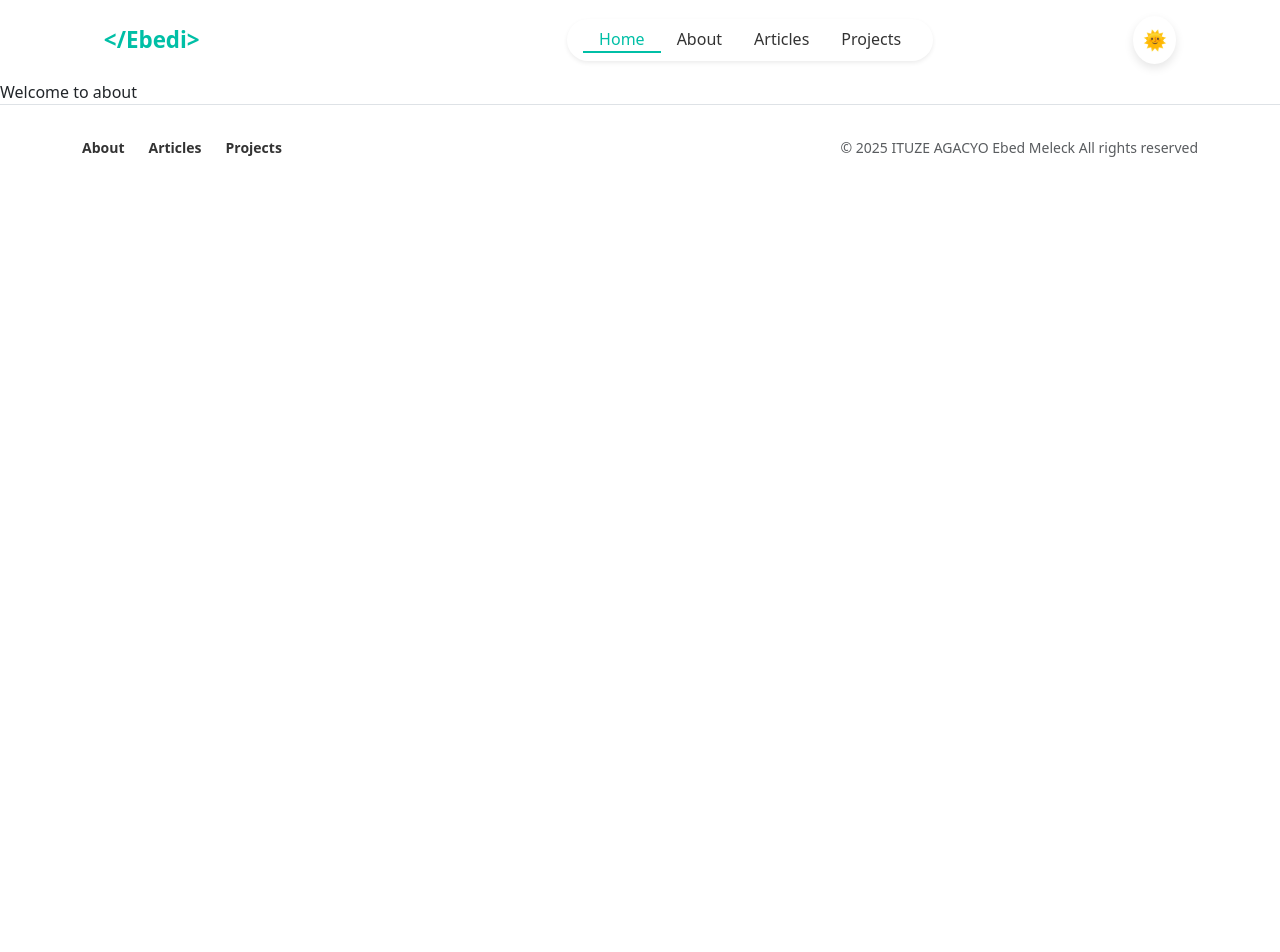
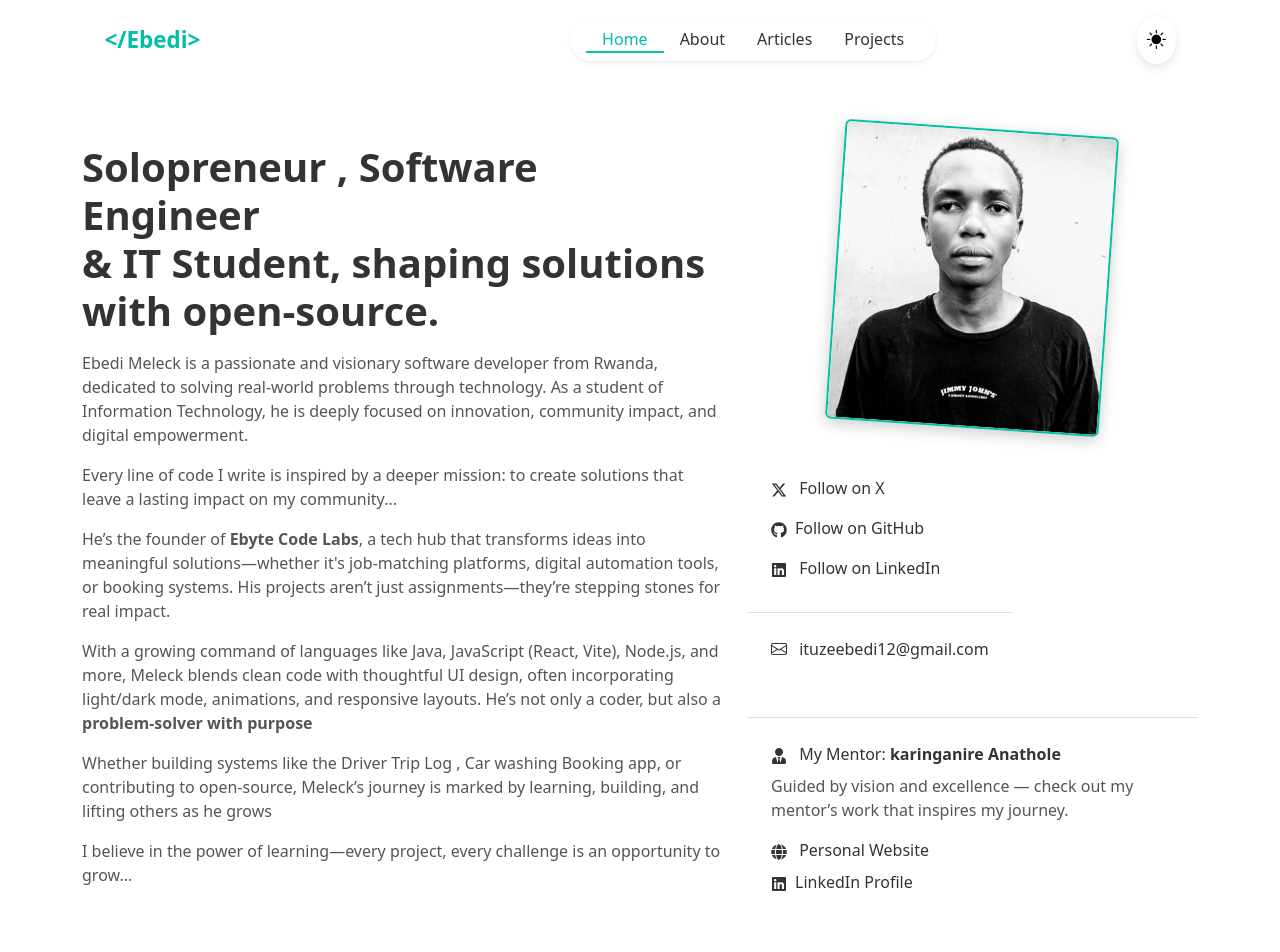
Before and after one commit to ISONIC0788/ebedimeleck.engineer, a React (Vite) app in the folder ebedi.eng/: page /about in a window 1280 px wide. Shown: the top 952 px of the page. Before the commit the page ends 800 px from the top, so only its background shows below. Built offline with nearby package versions, Linux system fonts and the light colour scheme.

Commit message:
abaut: all content added more info  abaut me

```diff
--- a/ebedi.eng/src/components/Footer.jsx
+++ b/ebedi.eng/src/components/Footer.jsx
@@ -27,7 +27,7 @@ function Footer() {
               }
             </div>
             {/* right */}
-            <div  className=' text-end  mt-2 mt-md-0 text-muted '>
+            <div  className=' text-end  mt-2 mt-md-0 lead-text '>
 
               {/* text-muted */}
               &copy; {currentYear} {developerName} All rights reserved
--- a/ebedi.eng/src/components/Hero.jsx
+++ b/ebedi.eng/src/components/Hero.jsx
@@ -2,11 +2,12 @@ import React from "react";
 // import "../styles/hero.scss";
 import '../styles/navbar.css'
 import { FaGithub, FaLinkedin, FaTwitter } from "react-icons/fa";
+import { FaXTwitter } from 'react-icons/fa6';
 import profilephoto from '../../public/profilephoto.jpg'
 
 const Hero = () => {
   return (
-    <section className="hero-section py-1">
+    <section className="hero-section py-5">
       <div className="container d-flex flex-column flex-md-row align-items-center justify-content-center text-white">
         <img
           src={profilephoto} // Replace with your image path
@@ -24,7 +25,7 @@ const Hero = () => {
           </p>
 
           <div className="social-icons mt-4">
-            <a href="#"><FaTwitter size={20} /></a>
+            <a href="#"><FaXTwitter size={20} /></a>
             <a href="https://github.com/ISONIC0788" target="_blank" rel="noopener noreferrer"><FaGithub size={20} /></a>
             <a href="https://www.linkedin.com/in/ituze-agacyo-ebed-meleck-65a13b2b7/" target="_blank" rel="noopener noreferrer"><FaLinkedin size={20} /></a>
           </div>
--- a/ebedi.eng/src/components/NavBar.jsx
+++ b/ebedi.eng/src/components/NavBar.jsx
@@ -2,6 +2,7 @@ import React, { useState } from "react";
 import "../styles/navbar.scss";
 
 import { Link, useLocation } from "react-router-dom";
+import { FaMoon, FaSun } from "react-icons/fa";
 
 const Navbar = () => {
   const location  = useLocation();
@@ -20,7 +21,7 @@ const Navbar = () => {
 
   const navLinks = ["Home", "About", "Articles", "Projects"];
 
-  const getPath = (link) =>(link ==="Home"?"/":`/${link.toLowerCase()}`);
+  const getPath = (link) =>(link ===navLinks ?"/":`/${link.toLowerCase()}`);
 
   const currentPath  = location.pathname;
 
@@ -74,8 +75,11 @@ const path = getPath(link);
         </div>
 
         {/* Mode Toggle on the Right */}
-        <button className="mode-toggle-btn ms-3" onClick={toggleMode}>
-          {darkMode ? "🌙" : "🌞"}
+        <button className="mode-toggle-btn ms-3 " onClick={toggleMode}>
+          {darkMode ?  <i className="bi bi-moon-fill"></i> : <i className="bi bi-sun-fill"></i>}
+          {/* // <FaMoon /> : <FaSun /> */}
+          {/* // "🌙" : "🌞" */}
+
         </button>
       </div>
     </div>
--- /dev/null
+++ b/ebedi.eng/src/components/PortfolioCard.jsx
@@ -0,0 +1,121 @@
+import React from "react";
+// import "./PortfolioCard.css";
+import { FaGithub, FaLinkedin, FaTwitter } from "react-icons/fa";
+import { FaXTwitter } from 'react-icons/fa6';
+import { FaUserTie  , FaGlobe} from "react-icons/fa";
+import profilephoto from '../../public/profilephoto.jpg'
+
+function PortfolioCard() {
+  return (
+    <div className="portfolio-card container py-5">
+      <div className="row align-items-center">
+
+        {/* Left: Intro Text */}
+        <div className="col-md-7">
+          <h1 className="fw-bold title-text">
+            Solopreneur , Software Engineer
+            <br />
+            & IT Student,
+            shaping solutions with open-source.
+          </h1>
+          <p className="mt-3 lead-text">
+          Ebedi Meleck is a passionate and visionary software developer from Rwanda,
+           dedicated to solving real-world problems through technology. As a student of
+           Information Technology, he is deeply focused on innovation, community impact,
+            and digital empowerment.
+             {/* His mission is clear: connect skills to opportunity—helping fresh
+             graduates, freelancers, and students gain practical experience and jobs through platforms he */}
+          </p>
+          <p className="mt-3 lead-text">
+            Every line of code I write is inspired by a deeper mission: to create
+            solutions that leave a lasting impact on my community...
+          </p>
+
+          <p className="mt-3 lead-text">
+          He’s the founder of <strong>Ebyte Code Labs</strong>, a tech hub that transforms ideas into meaningful solutions—whether
+           it's job-matching platforms, digital automation tools, or booking systems. His projects aren’t just assignments—they’re
+            stepping stones for real impact.
+
+          </p>
+          <p className="mt-3 lead-text">
+          With a growing command of languages like Java, JavaScript (React, Vite), Node.js, and more, Meleck blends clean code with thoughtful UI design, often
+          incorporating light/dark mode, animations, and responsive layouts. He’s not only a coder, but also a <strong>problem-solver with purpose</strong>
+          </p>
+          <p className="mt-3 lead-text">
+          Whether building systems like the Driver Trip Log , Car washing Booking app, or contributing to open-source, Meleck’s journey is marked by learning, building, and lifting others as he grows
+          </p>
+
+          <p className="lead-text">
+            I believe in the power of learning—every project, every challenge is an
+            opportunity to grow...
+          </p>
+        </div>
+
+        {/* Right: Profile + Social Links */}
+        <div className="col-md-5 text-center mt-4 mt-md-0">
+          <img
+            src={profilephoto}
+            alt="Profile"
+            className=" rounded profile-img bounce-on-load animated-shadow"
+
+            style={{ transform: "rotate(4deg)" }}
+          />
+
+          <div className="mt-5 d-flex flex-column gap-3 align-items-start social-links">
+            <a href="https://x.com" target="_blank" rel="noopener noreferrer" className="px-4">
+            <FaXTwitter className="me-2"/> Follow on X
+            </a>
+            <a href="https://github.com/ISONIC0788" target="_blank" rel="noopener noreferrer" className="px-4">
+            <FaGithub className="me-2"/>
+              Follow on GitHub
+            </a>
+            <a href="https://www.linkedin.com/in/ituze-agacyo-ebed-meleck-65a13b2b7/" target="_blank" rel="noopener noreferrer" className="px-4">
+            <FaLinkedin className="me-2"/> Follow on LinkedIn
+            </a>
+
+            <a href="mailto:ituzeebedi12@gmail.com " className="mt-3 border-top px-4 py-4">
+              <i className="bi bi-envelope me-2"></i> ituzeebedi12@gmail.com
+            </a>
+
+            <a
+  href="https://www.linkedin.com/in/mentor-profile"
+  target="_blank"
+  rel="noopener noreferrer"
+  className="mt-3 border-top px-4 py-4 w-100 text-start"
+>
+ <FaUserTie className="me-2" />  My Mentor: <strong className="fw-bold">karinganire Anathole</strong> <br />
+
+  <span className="lead-text d-block mt-2">
+    Guided by vision and excellence — check out my mentor’s work that inspires my journey.
+  </span>
+
+  {/* Mentor Links */}
+  <div className="mt-3 d-flex flex-column gap-2">
+    <a
+      href="https://karinganire-anathole.netlify.app/"
+      target="_blank"
+      rel="noopener noreferrer"
+      className="text-decoration-none"
+    >
+      <FaGlobe className="me-2"/> Personal Website
+    </a>
+    <a
+      href="https://www.linkedin.com/in/karinganire-anathole"
+      target="_blank"
+      rel="noopener noreferrer"
+      className="text-decoration-none"
+    >
+        <FaLinkedin className="me-2"/>
+       LinkedIn Profile
+    </a>
+  </div>
+</a>
+          </div>
+        </div>
+
+      </div>
+    </div>
+  );
+}
+
+export default PortfolioCard;
--- a/ebedi.eng/src/components/Sidebar.jsx
+++ b/ebedi.eng/src/components/Sidebar.jsx
@@ -7,14 +7,14 @@ import santech  from '../../public/santech.PNG'
 function Sidebar() {
   return (
 
-       <Card className="p-3 shadow-sm sidebar-card mb-4">
+       <Card className="p-3 shadow-sm sidebar-card mb-4 mt-5">
       <h5 className="mb-3 fw-bold">Work</h5>
 
       {/* Job #1 */}
       <div className="d-flex align-items-center mb-3">
         <img
           src={santech}
-          alt="MININFRA"
+          alt="SANTECH RWANDA"
           className="rounded-circle me-2"
         />
         <div>
--- a/ebedi.eng/src/pages/About.jsx
+++ b/ebedi.eng/src/pages/About.jsx
@@ -1,12 +1,13 @@
 import React from 'react'
 import Navbar from '../components/NavBar'
 import Footer from '../components/Footer'
+import PortfolioCard from '../components/PortfolioCard'
 
 function About() {
   return (
     <div>
         <Navbar/>
-         Welcome to about
+           <PortfolioCard/>
         <Footer/>
 
     </div>
--- a/ebedi.eng/src/styles/navbar.scss
+++ b/ebedi.eng/src/styles/navbar.scss
@@ -178,7 +178,7 @@ body.dark-mode .footer {
 .hero-section {
   background-color: $light-bg;
   color: $light-text;
-  min-height: 100vh;
+  min-height: 80vh;
   display: flex;
   align-items: center;
 
@@ -295,3 +295,99 @@ body.dark-mode {
   // text-decoration: underline;
   transition: all 0.3s ease;
 }
+
+
+
+.portfolio-card {
+  background-color: $light-bg;
+  color: $light-text;
+  border-radius: 0.5rem;
+  transition: all 0.3s ease;
+
+  .title-text {
+    color: $light-text;
+  }
+
+  .lead-text {
+    color: $text-muted-light;
+  }
+
+  .profile-img {
+    max-height: 300px;
+    object-fit: cover;
+    border: 2px solid $primary-accent;
+  }
+
+  .social-links a {
+    color: $light-text;
+    text-decoration: none;
+    font-weight: 500;
+    transition: 0.3s;
+
+    &:hover {
+      color: $primary-accent;
+    }
+  }
+}
+
+// Dark Mode Styles
+body.dark-mode .portfolio-card {
+  background-color: $dark-bg;
+  color: $dark-text;
+
+  .title-text {
+    color: $dark-text;
+  }
+
+  .lead-text {
+    color: $text-muted-dark;
+  }
+
+  .social-links a {
+    color: $dark-text;
+
+    &:hover {
+      color: $primary-accent;
+    }
+  }
+
+  .profile-img {
+    border-color: lighten($primary-accent, 10%);
+  }
+}
+
+
+
+
+// about annimtion
+
+@keyframes bounce {
+  0%, 100% {
+    transform: translateY(0);
+  }
+
+  50% {
+    transform: translateY(-10px);
+  }
+}
+
+.bounce-on-load {
+  animation: bounce 1s ease;
+}
+
+.animated-shadow {
+  border-radius: 10px;
+  transition: transform 0.4s ease, box-shadow 0.4s ease;
+  box-shadow: 0 4px 15px rgba(0, 0, 0, 0.2);
+}
+
+.animated-shadow:hover {
+  transform: scale(1.05);
+  box-shadow: 0 8px 25px rgba(0, 0, 0, 0.35);
+}
+
+
+body.dark-mode .animated-shadow:hover {
+  transform: scale(1.05);
+  box-shadow: 0 8px 25px #00bfa6;
+}
```
